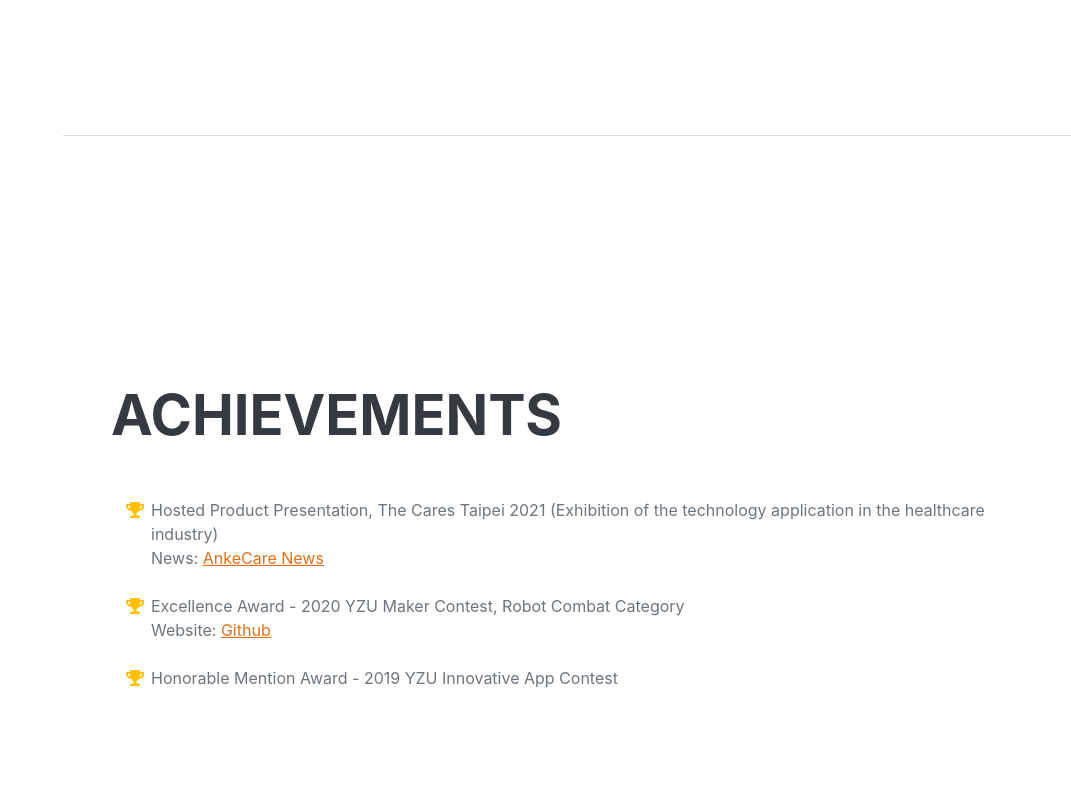
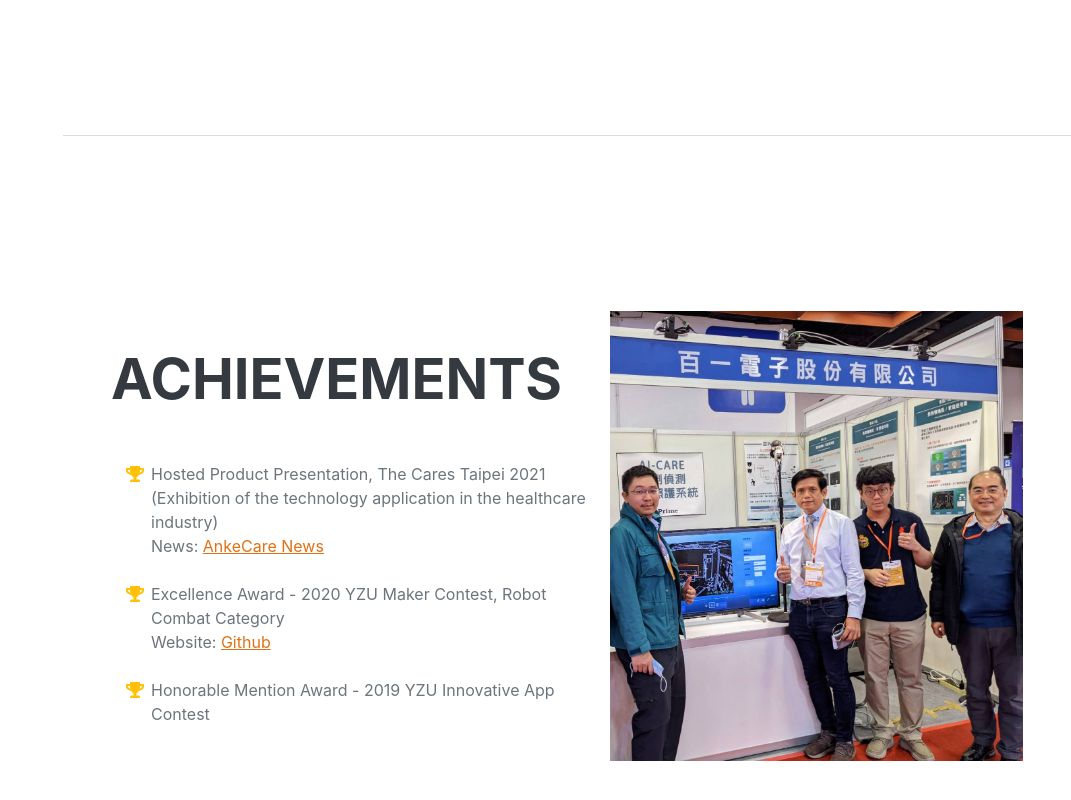
Before and after one commit to jason3067812/jason3067812.github.io, a website: page index.html in a window 1280 px wide. Shown: the part 5877-6677 px from the top of the page, without its empty margins (209-1280 px from the left). Drawn offline with nearby package versions, Linux system fonts and the light colour scheme; a web font is replaced by a local one.

Commit message:
update image

```diff
--- a/index.html
+++ b/index.html
@@ -285,9 +285,9 @@
 
                     </ul>
 
-                    <!-- <img class="show-in-phone" src="dist/assets/img/all.jpg" width="520" height="520" alt="Me" >-->
+                    <img class="show-in-phone" src="dist/assets/img/f.jpg" width="450" height="450" alt="Me" >
                 </div>
-                <!--<img class="hide-in-phone" src="dist/assets/img/all.jpg" width="520" height="520" alt="Me" >-->
+                <img class="hide-in-phone" src="dist/assets/img/f.jpg" width="450" height="450" alt="Me" >
             </section>
 
         </div>
```
Also changed, not shown: dist/assets/img/f.jpg (added).
